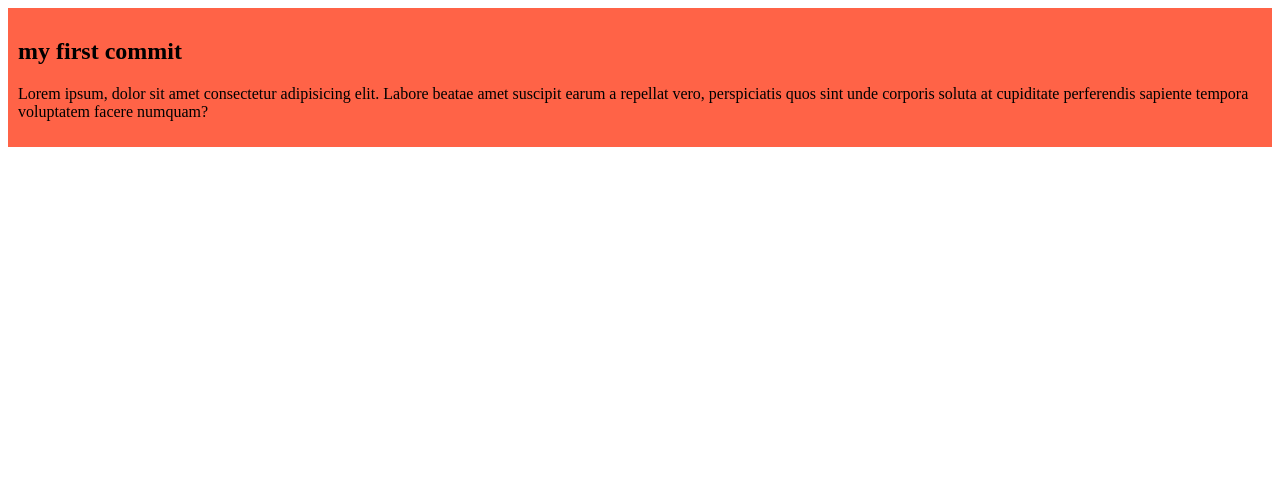
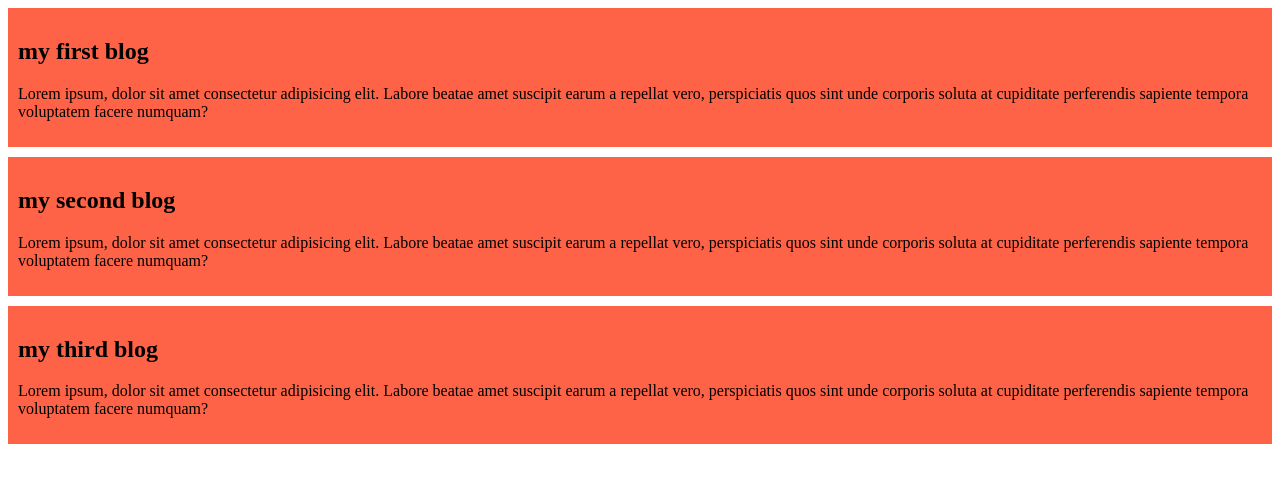
Before and after one commit to raihan-naime/my-simple-website, a plain HTML site: page index.html in a window 1280 px wide. Drawn offline with Linux system fonts and the light colour scheme.

Commit message:
added the second and third blog

```diff
--- a/index.html
+++ b/index.html
@@ -8,7 +8,15 @@
 </head>
 <body>
     <div>
-        <h2>my first commit</h2>
+        <h2>my first blog</h2>
+        <p>Lorem ipsum, dolor sit amet consectetur adipisicing elit. Labore beatae amet suscipit earum a repellat vero, perspiciatis quos sint unde corporis soluta at cupiditate perferendis sapiente tempora voluptatem facere numquam?</p>
+    </div>
+    <div>
+        <h2>my second blog</h2>
+        <p>Lorem ipsum, dolor sit amet consectetur adipisicing elit. Labore beatae amet suscipit earum a repellat vero, perspiciatis quos sint unde corporis soluta at cupiditate perferendis sapiente tempora voluptatem facere numquam?</p>
+    </div>
+    <div>
+        <h2>my third blog</h2>
         <p>Lorem ipsum, dolor sit amet consectetur adipisicing elit. Labore beatae amet suscipit earum a repellat vero, perspiciatis quos sint unde corporis soluta at cupiditate perferendis sapiente tempora voluptatem facere numquam?</p>
     </div>
 </body>
--- a/styles/blog.css
+++ b/styles/blog.css
@@ -1,4 +1,5 @@
 div{
     background-color: tomato;
     padding: 10px;
+    margin-bottom: 10px;
 }
```
